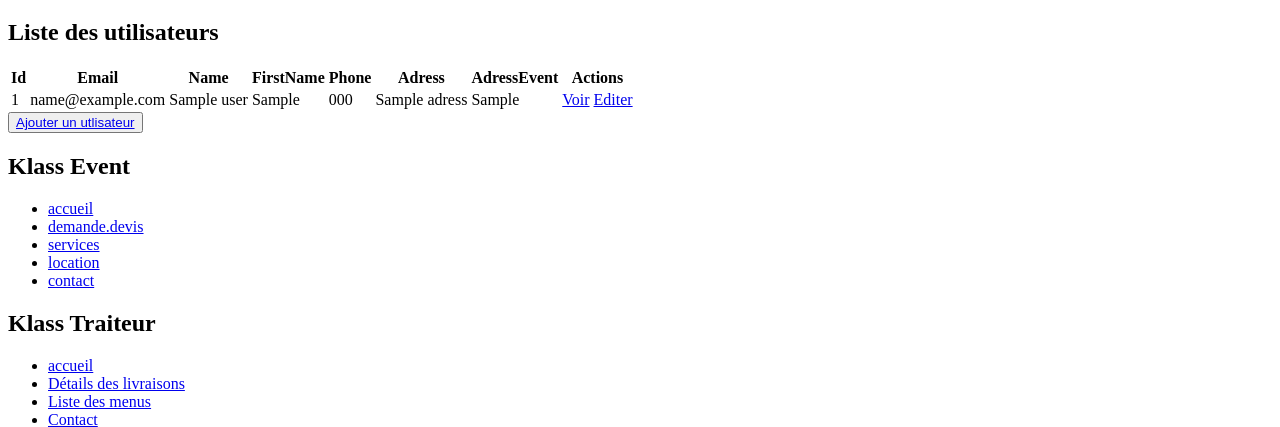
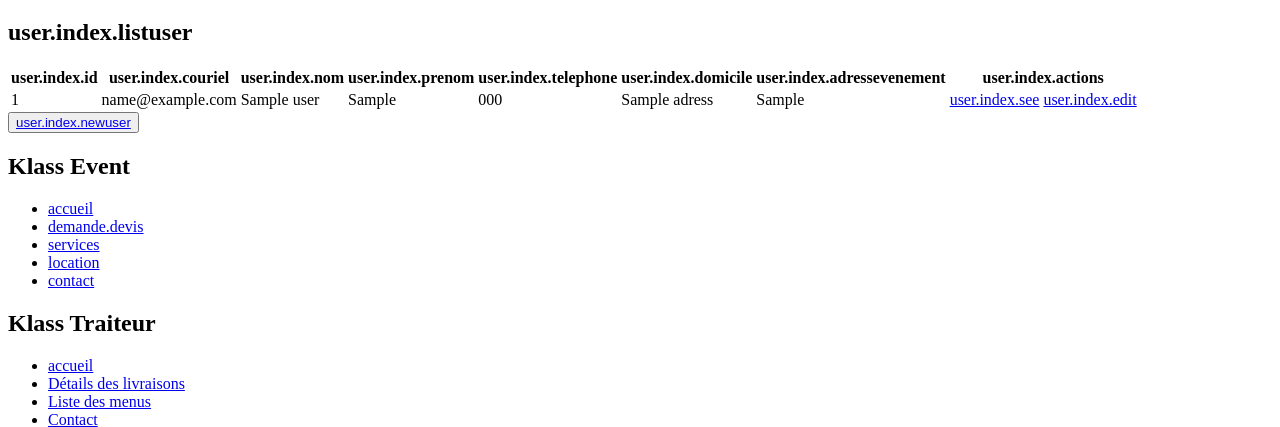
Before and after one commit to Yunuskutuk/KlassEvent, a Symfony app: template templates/user/index.html.twig in a window 1280 px wide. Shown: the part 382-809 px from the top of the page. Run offline with Twig, Linux system fonts and the light colour scheme; the template is opened without the code that fills it: most values are stand-ins (such as "Sample title", 1, 10 or a date in 2020); some libraries are stand-ins or nearby versions.

Commit message:
traduction user

```diff
--- a/migrations/Version20210126151710.php
+++ b/migrations/Version20210127131022.php
@@ -10,7 +10,7 @@
 /**
  * Auto-generated Migration: Please modify to your needs!
  */
-final class Version20210126151710 extends AbstractMigration
+final class Version20210127131022 extends AbstractMigration
 {
     public function getDescription() : string
     {
--- a/templates/user/_delete_form.html.twig
+++ b/templates/user/_delete_form.html.twig
@@ -1,5 +1,5 @@
 <form method="post" action="{{ path('user_delete', {'id': user.id}) }}" onsubmit="return confirm('Are you sure you want to delete this item?');">
     <input type="hidden" name="_method" value="DELETE">
     <input type="hidden" name="_token" value="{{ csrf_token('delete' ~ user.id) }}">
-    <button class="btn btn-danger">Supprimer définitivement le compte</button>
+    <button class="btn btn-danger">{{ 'user.delete'|trans }}{#Supprimer définitivement le compte#}</button>
 </form>
--- a/templates/user/edit.html.twig
+++ b/templates/user/edit.html.twig
@@ -9,7 +9,7 @@
         <div class="row  slider-text align-items-center justify-content-center">
           <div class="col-md-9 text-center mt-5">
             <h1 class="mb-2 bread">KlassEvent</h1>
-            <h2 class="breadcrumbs" style="font-size: 25px;">Utilisateurs</h2>
+            <h2 class="breadcrumbs" style="font-size: 25px;">{{ 'user.edit'|trans }}{# Utilisateurs #}</h2>
           </div>
         </div>
       </div>
@@ -20,11 +20,11 @@
 		<div class="row justify-content-center mb-5 pb-2">
             <div class="col-md-8 text-center heading-section">
 
-            <h1>Editer un compte utilisateur</h1>
+            <h1>{{ 'user.edit.title'|trans }}{# Editer un compte utilisateur #}</h1>
 
                 {{ include('user/_form.html.twig', {'button_label': 'Editer'}) }}
 
-                <a class="admin-light" href="{{ path('admin_user_index') }}">Retour</a>
+                <a class="admin-light" href="{{ path('admin_user_index') }}">{{ 'user.edit.back'|trans }}{#Retour#}</a>
 
                 {{ include('user/_delete_form.html.twig') }}
 
--- a/templates/user/index.html.twig
+++ b/templates/user/index.html.twig
@@ -10,7 +10,7 @@
         <div class="row  slider-text align-items-center justify-content-center">
           <div class="col-md-9 text-center mt-5">
             <h1 class="mb-2 bread">KlassEvent</h1>
-            <h2 class="breadcrumbs" style="font-size: 25px;">Utilisateurs</h2>
+            <h2 class="breadcrumbs" style="font-size: 25px;">{{ 'user.edit'|trans }}{#Utilisateurs#}</h2>
           </div>
         </div>
       </div>
@@ -20,20 +20,20 @@
 	<div class="container">
 		<div class="row justify-content-center mb-5 pb-2">
             <div class="col-md-8 text-center heading-section">
-            <h2 class="mb-5">Liste des utilisateurs</h2>
+            <h2 class="mb-5">{{ 'user.index.listuser'|trans }}{#Liste des utilisateurs#}</h2>
 
 
                 <table class="table table-striped table-hover">
                     <thead class="table-dark">
                         <tr>
-                            <th>Id</th>
-                            <th>Email</th>
-                            <th>Name</th>
-                            <th>FirstName</th>
-                            <th>Phone</th>
-                            <th>Adress</th>
-                            <th>AdressEvent</th>
-                            <th>Actions</th>
+                            <th>{{ 'user.index.id'|trans }}{# Id #}</th>
+                            <th>{{ 'user.index.couriel'|trans }}{# Couriel #}</th>
+                            <th>{{ 'user.index.nom'|trans }}{# Nom #}</th>
+                            <th>{{ 'user.index.prenom'|trans }}{# Prenom #}</th>
+                            <th>{{ 'user.index.telephone'|trans }}{# Telephone #}</th>
+                            <th>{{ 'user.index.domicile'|trans }}{# Adresse du domicile #}</th>
+                            <th>{{ 'user.index.adressevenement'|trans }}{# Adresse de l'evenement #}</th>
+                            <th>{{ 'user.index.actions'|trans }}{# Actions #}</th>
                         </tr>
                     </thead>
                     <tbody>
@@ -47,18 +47,18 @@
                             <td>{{ user.adress }}</td>
                             <td>{{ user.adressEvent }}</td>
                             <td>
-                                <a class="btn btn-success mr-3 mb-2" href="{{ path('admin_user_show', {'id': user.id}) }}">Voir</a>
-                                <a class="btn btn-warning" href="{{ path('admin_user_edit', {'id': user.id}) }}">Editer</a>
+                                <a class="btn btn-success mr-3 mb-2" href="{{ path('admin_user_show', {'id': user.id}) }}">{{ 'user.index.see'|trans }}{# Voir #}</a>
+                                <a class="btn btn-warning" href="{{ path('admin_user_edit', {'id': user.id}) }}">{{ 'user.index.edit'|trans }}{# Editer #}</a>
                             </td>
                         </tr>
                     {% else %}
                         <tr>
-                            <td colspan="10">Pas d'utilisateur trouvé</td>
+                            <td colspan="10">{{ 'user.index.userfail'|trans }}{# Pas d'utilisateur trouvé #}</td>
                         </tr>
                     {% endfor %}
                     </tbody>
                 </table>
-                <button type="button" class="btn admin-button mb-3"><a class="admin-light" href="{{ path('admin_user_new') }}">Ajouter un utlisateur</a></button>
+                <button type="button" class="btn admin-button mb-3"><a class="admin-light" href="{{ path('admin_user_new') }}">{{ 'user.index.newuser'|trans }}{# Ajouter un utlisateur #}</a></button>
 
             </div>
         </div>
--- a/templates/user/new.html.twig
+++ b/templates/user/new.html.twig
@@ -10,7 +10,7 @@
         <div class="row  slider-text align-items-center justify-content-center">
           <div class="col-md-9 text-center mt-5">
             <h1 class="mb-2 bread">KlassEvent</h1>
-            <h2 class="breadcrumbs" style="font-size: 25px;">Utilisateurs</h2>
+            <h2 class="breadcrumbs" style="font-size: 25px;">{{ 'user.edit'|trans }}{# Utilisateurs #}</h2>
           </div>
         </div>
       </div>
@@ -21,11 +21,11 @@
 		<div class="row justify-content-center mb-5 pb-2">
             <div class="col-md-8 text-center heading-section">
 
-                <h2>Ajouter un utilisateur :</h2>
+                <h2> {{ 'user.index.newuser'|trans }} {# Ajouter un utilisateur :#}</h2>
 
     {{ include('user/_form.html.twig') }}
 
-    <a class="admin-light" href="{{ path('admin_user_index') }}">Retour</a>
+    <a class="admin-light" href="{{ path('admin_user_index') }}">{{ 'user.edit.back'|trans }}{# Retour #}</a>
 
             </div>
         </div>
```
Also changed, not shown: templates/user/show.html.twig (+13 -13 lines), translations/messages.fr.yaml (+19 -0 lines), translations/messages.trk.yaml (+19 -0 lines), 1 other file.
